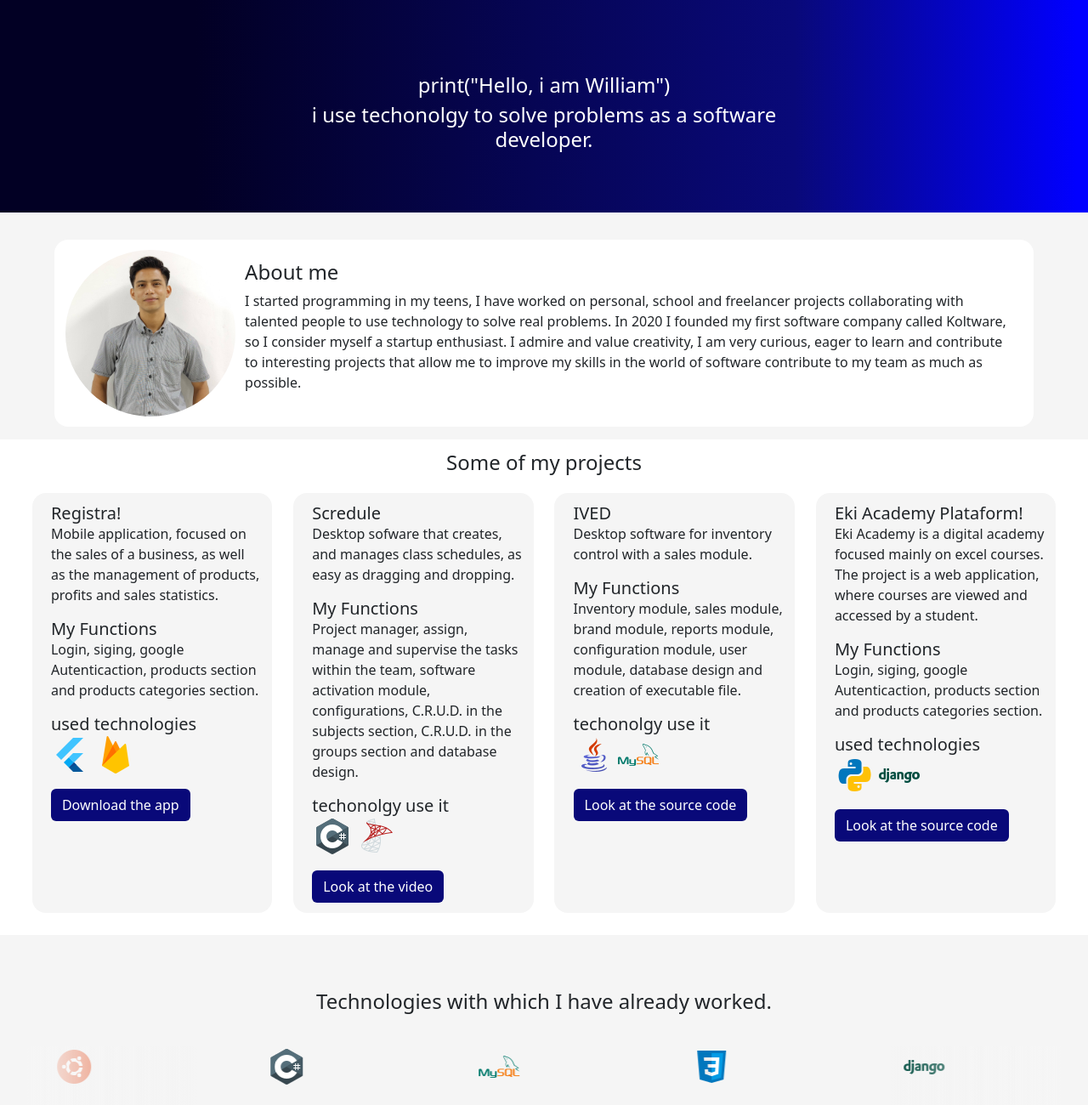
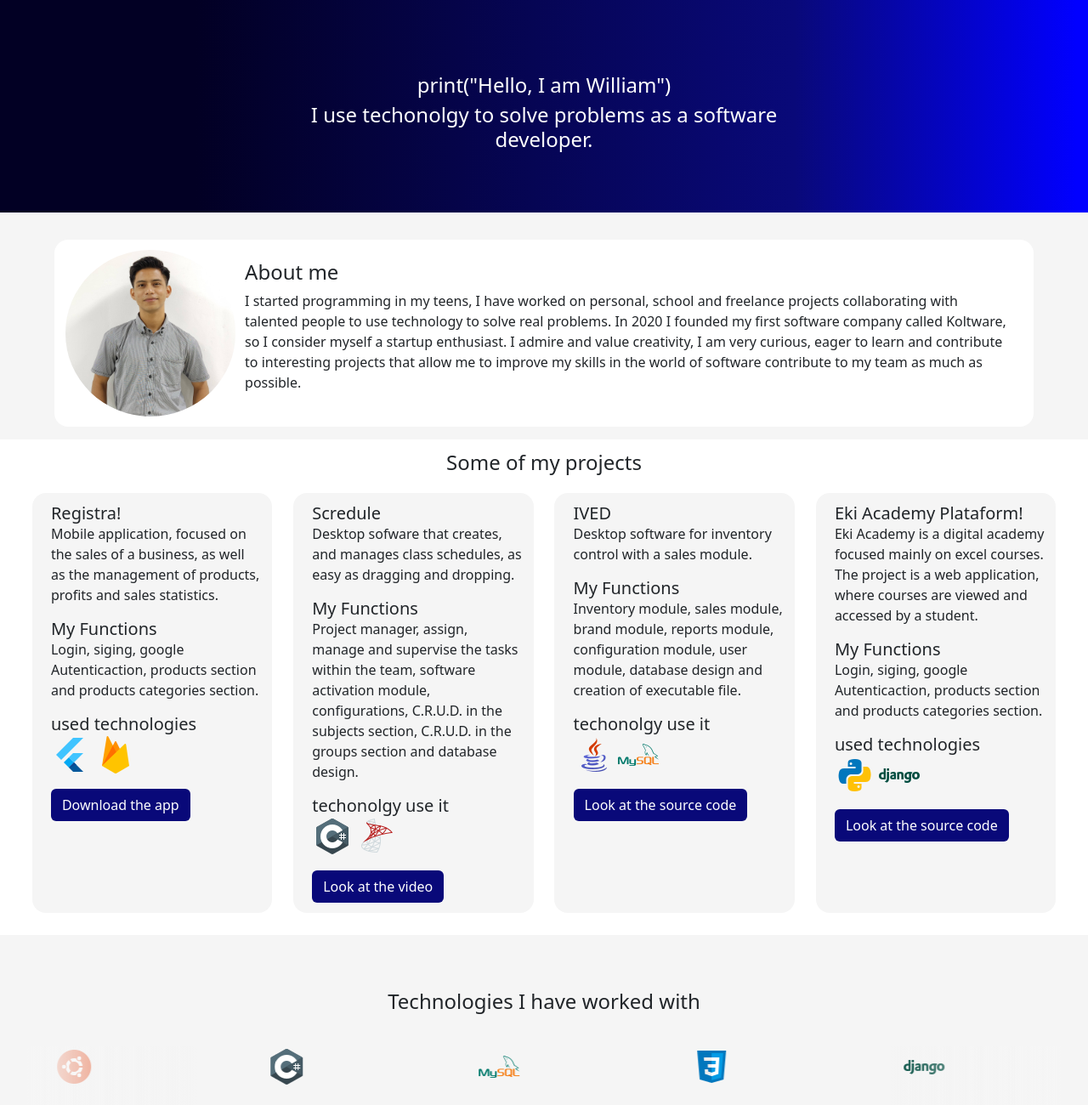
Before and after one commit to willR30/Portafolio, a plain HTML site: page index.html in a window 1280 px wide. Shown: the top 1300 px of the page at 85% size. Drawn offline with nearby package versions, Linux system fonts and the light colour scheme.

Commit message:
Fix texts

```diff
--- a/index.html
+++ b/index.html
@@ -10,8 +10,8 @@
 </head>
 <body style="background-color: whitesmoke;">
     <div id="banner_container">
-        <h4 class="banner_file" id="text1">print("Hello, i am William")</h4>
-        <h4 class="banner_file" id="text2">i use techonolgy to solve problems as a software developer.</h4>
+        <h4 class="banner_file" id="text1">print("Hello, I am William")</h4>
+        <h4 class="banner_file" id="text2">I use techonolgy to solve problems as a software developer.</h4>
     </div>
 
     <div id="about_me_container">
@@ -19,7 +19,7 @@
         <div id="my_information_container">
             <h4>About me</h4>
             <p>I started programming in my teens, I have worked on personal,
-                school and freelancer projects collaborating with talented
+                school and freelance projects collaborating with talented
                 people to use technology to solve real problems. In 2020 I
                 founded my first software company called Koltware, so I
                 consider myself a startup enthusiast. I admire and value
@@ -102,7 +102,7 @@
         </div>
     </div>
 
-    <h4 id="my_skills_title"> Technologies with which I have already worked.</h4>
+    <h4 id="my_skills_title"> Technologies I have worked with</h4>
     <div class="slider" id="sliders_container">
         <div class="slide-track">
             <div class="slide">
```
